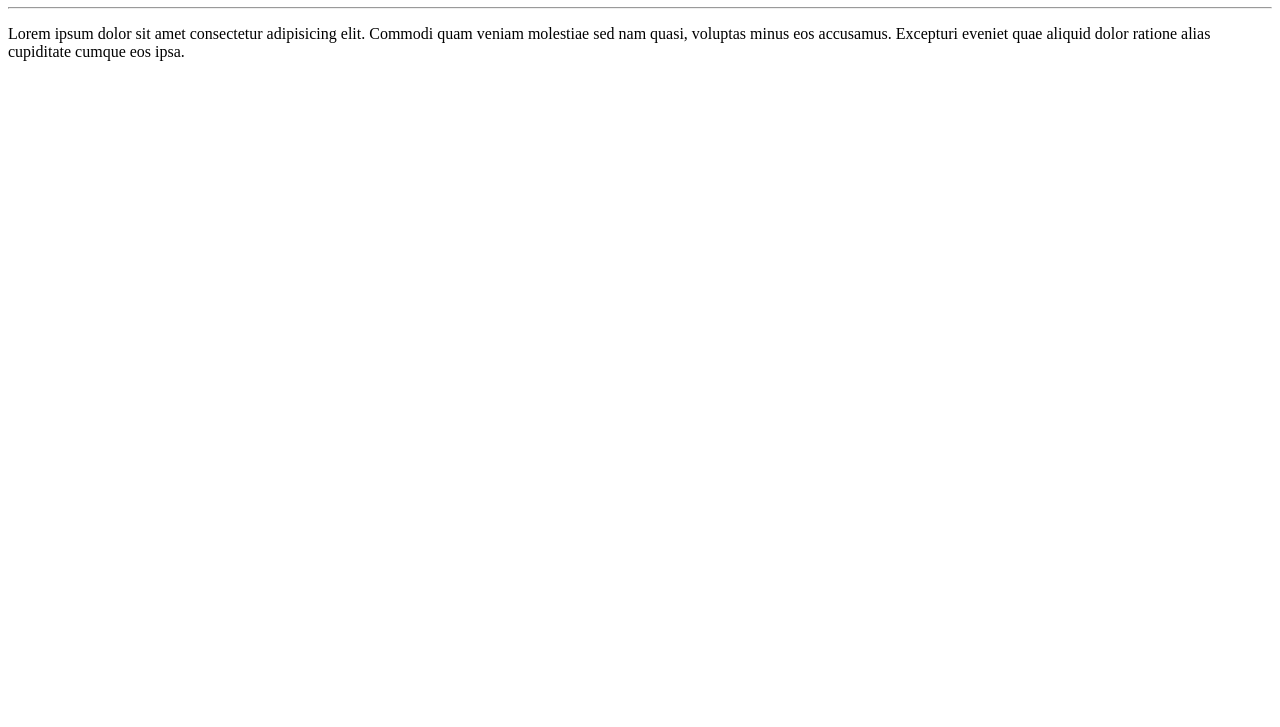
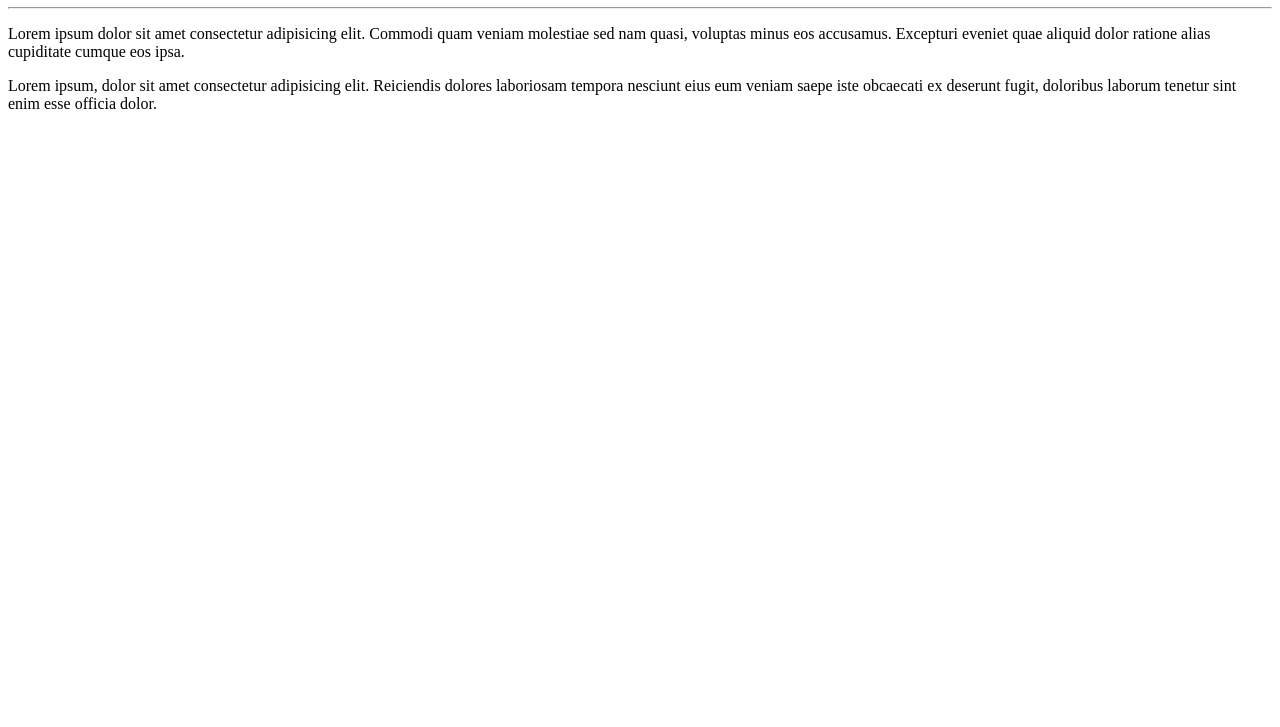
Before and after one commit to edsonhernandes/Ola-Mundo-Novo, a plain HTML site: page site-exemplo/index.html in a window 1280 px wide. Shown: the part 73-800 px from the top of the page. Drawn offline with Linux system fonts and the light colour scheme.

Commit message:
Adicionei um paragrafo

```diff
--- a/site-exemplo/index.html
+++ b/site-exemplo/index.html
@@ -10,5 +10,6 @@
    <h1>Olá Mundo!</h1>
    <hr>
    <p>Lorem ipsum dolor sit amet consectetur adipisicing elit. Commodi quam veniam molestiae sed nam quasi, voluptas minus eos accusamus. Excepturi eveniet quae aliquid dolor ratione alias cupiditate cumque eos ipsa.</p>
+   <p>Lorem ipsum, dolor sit amet consectetur adipisicing elit. Reiciendis dolores laboriosam tempora nesciunt eius eum veniam saepe iste obcaecati ex deserunt fugit, doloribus laborum tenetur sint enim esse officia dolor.</p>
 </body>
 </html>
```
